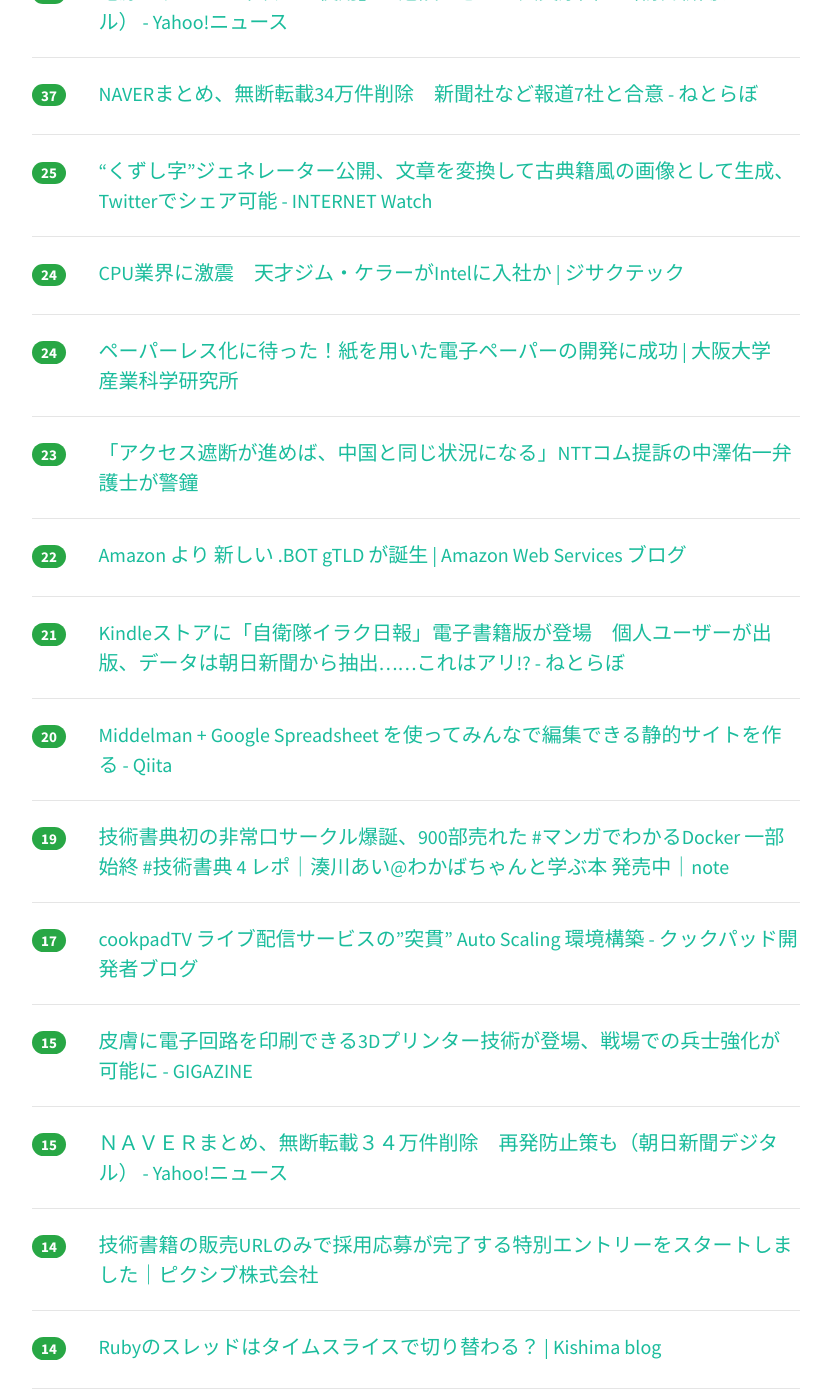
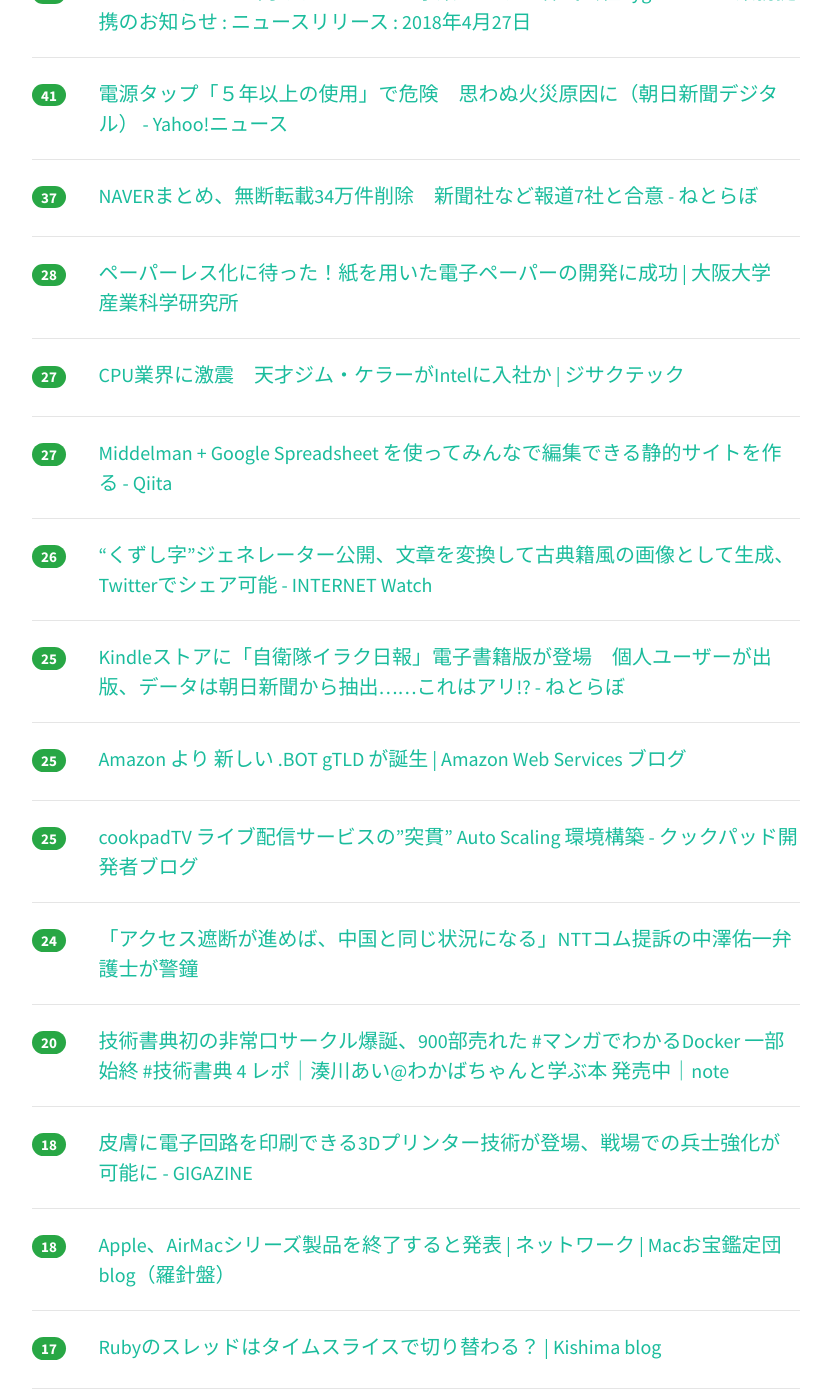
Before and after one commit to yatta47/hatena-matome-site, a Jekyll site: the page built from _posts/2018-04-27-hatena.md, in a window 1280 px wide and 1400 px high, scrolled down 496 px. Shown: the whole window, without its empty margins (224-1055 px from the left). Built offline with Jekyll 4.4.1, drawn with Linux system fonts in a browser that asks for light colours; nearby versions of some CDN libraries; some of the changed text lies outside the part shown.

Commit message:
Updated 2018-04-27

```diff
--- a/_posts/2018-04-27-hatena.md
+++ b/_posts/2018-04-27-hatena.md
@@ -1,18 +1,23 @@
 ---
 layout: post
 title:  "2018-04-27 はてぶIT"
-date:   2018-04-27 09:02:24
+date:   2018-04-27 10:01:17
 tags: [it-hotentry]
 ---
-22 件のデータあり
+26 件のデータあり
 
 <hr><div class="row">
-<div class="col-1"><span class="badge badge-pill badge-success h2">114</span></div>
+<div class="col-1"><span class="badge badge-pill badge-success h2">161</span></div>
 <div class="col-11"><a href='https://smhn.info/201804-tuusin-no-saitekika' target='_blank'>解説：mineoが悪名高い「通信の最適化」を開始。 – すまほん!!</a></div>
 </div>
 <hr>
 <div class="row">
-<div class="col-1"><span class="badge badge-pill badge-success h2">39</span></div>
+<div class="col-1"><span class="badge badge-pill badge-success h2">47</span></div>
+<div class="col-11"><a href='https://www.nintendo.co.jp/corporate/release/2018/180427.html' target='_blank'>スマートデバイス向けゲームアプリ事業における 株式会社Cygamesとの業務提携のお知らせ : ニュースリリース : 2018年4月27日</a></div>
+</div>
+<hr>
+<div class="row">
+<div class="col-1"><span class="badge badge-pill badge-success h2">41</span></div>
 <div class="col-11"><a href='https://headlines.yahoo.co.jp/hl?a=20180426-00000073-asahi-soci' target='_blank'>電源タップ「５年以上の使用」で危険　思わぬ火災原因に（朝日新聞デジタル） - Yahoo!ニュース</a></div>
 </div>
 <hr>
@@ -22,53 +27,73 @@ tags: [it-hotentry]
 </div>
 <hr>
 <div class="row">
-<div class="col-1"><span class="badge badge-pill badge-success h2">25</span></div>
+<div class="col-1"><span class="badge badge-pill badge-success h2">28</span></div>
+<div class="col-11"><a href='http://www.sanken.osaka-u.ac.jp/toppage/hot_topics/topics_20180418/' target='_blank'>ペーパーレス化に待った！紙を用いた電子ペーパーの開発に成功 | 大阪大学　産業科学研究所</a></div>
+</div>
+<hr>
+<div class="row">
+<div class="col-1"><span class="badge badge-pill badge-success h2">27</span></div>
+<div class="col-11"><a href='http://jisakutech.com/archives/2018/04/43687' target='_blank'>CPU業界に激震　天才ジム・ケラーがIntelに入社か | ジサクテック</a></div>
+</div>
+<hr>
+<div class="row">
+<div class="col-1"><span class="badge badge-pill badge-success h2">27</span></div>
+<div class="col-11"><a href='https://qiita.com/hal_sk/items/e2efe120acfd1c57206c' target='_blank'>Middelman + Google Spreadsheet を使ってみんなで編集できる静的サイトを作る - Qiita</a></div>
+</div>
+<hr>
+<div class="row">
+<div class="col-1"><span class="badge badge-pill badge-success h2">26</span></div>
 <div class="col-11"><a href='https://internet.watch.impress.co.jp/docs/news/1119357.html' target='_blank'>“くずし字”ジェネレーター公開、文章を変換して古典籍風の画像として生成、Twitterでシェア可能 - INTERNET Watch</a></div>
 </div>
 <hr>
 <div class="row">
-<div class="col-1"><span class="badge badge-pill badge-success h2">24</span></div>
-<div class="col-11"><a href='http://jisakutech.com/archives/2018/04/43687' target='_blank'>CPU業界に激震　天才ジム・ケラーがIntelに入社か | ジサクテック</a></div>
+<div class="col-1"><span class="badge badge-pill badge-success h2">25</span></div>
+<div class="col-11"><a href='http://nlab.itmedia.co.jp/nl/articles/1804/26/news141.html' target='_blank'>Kindleストアに「自衛隊イラク日報」電子書籍版が登場　個人ユーザーが出版、データは朝日新聞から抽出……これはアリ!? - ねとらぼ</a></div>
+</div>
+<hr>
+<div class="row">
+<div class="col-1"><span class="badge badge-pill badge-success h2">25</span></div>
+<div class="col-11"><a href='https://aws.amazon.com/jp/blogs/news/new-bot-gtld-from-amazon/' target='_blank'>Amazon より 新しい .BOT gTLD が誕生 | Amazon Web Services ブログ</a></div>
+</div>
+<hr>
+<div class="row">
+<div class="col-1"><span class="badge badge-pill badge-success h2">25</span></div>
+<div class="col-11"><a href='http://techlife.cookpad.com/entry/2018/04/26/214500' target='_blank'>cookpadTV ライブ配信サービスの”突貫” Auto Scaling 環境構築 - クックパッド開発者ブログ</a></div>
 </div>
 <hr>
 <div class="row">
 <div class="col-1"><span class="badge badge-pill badge-success h2">24</span></div>
-<div class="col-11"><a href='http://www.sanken.osaka-u.ac.jp/toppage/hot_topics/topics_20180418/' target='_blank'>ペーパーレス化に待った！紙を用いた電子ペーパーの開発に成功 | 大阪大学　産業科学研究所</a></div>
-</div>
-<hr>
-<div class="row">
-<div class="col-1"><span class="badge badge-pill badge-success h2">23</span></div>
 <div class="col-11"><a href='https://www.huffingtonpost.jp/2018/04/26/blockng-ntt_a_23420738/' target='_blank'>「アクセス遮断が進めば、中国と同じ状況になる」NTTコム提訴の中澤佑一弁護士が警鐘</a></div>
 </div>
 <hr>
 <div class="row">
-<div class="col-1"><span class="badge badge-pill badge-success h2">22</span></div>
-<div class="col-11"><a href='https://aws.amazon.com/jp/blogs/news/new-bot-gtld-from-amazon/' target='_blank'>Amazon より 新しい .BOT gTLD が誕生 | Amazon Web Services ブログ</a></div>
-</div>
-<hr>
-<div class="row">
-<div class="col-1"><span class="badge badge-pill badge-success h2">21</span></div>
-<div class="col-11"><a href='http://nlab.itmedia.co.jp/nl/articles/1804/26/news141.html' target='_blank'>Kindleストアに「自衛隊イラク日報」電子書籍版が登場　個人ユーザーが出版、データは朝日新聞から抽出……これはアリ!? - ねとらぼ</a></div>
-</div>
-<hr>
-<div class="row">
 <div class="col-1"><span class="badge badge-pill badge-success h2">20</span></div>
-<div class="col-11"><a href='https://qiita.com/hal_sk/items/e2efe120acfd1c57206c' target='_blank'>Middelman + Google Spreadsheet を使ってみんなで編集できる静的サイトを作る - Qiita</a></div>
-</div>
-<hr>
-<div class="row">
-<div class="col-1"><span class="badge badge-pill badge-success h2">19</span></div>
 <div class="col-11"><a href='https://note.mu/llminatoll/n/n9c716089e1bc' target='_blank'>技術書典初の非常口サークル爆誕、900部売れた #マンガでわかるDocker 一部始終 #技術書典 4 レポ｜湊川あい@わかばちゃんと学ぶ本 発売中｜note</a></div>
 </div>
 <hr>
 <div class="row">
+<div class="col-1"><span class="badge badge-pill badge-success h2">18</span></div>
+<div class="col-11"><a href='https://gigazine.net/news/20180426-3d-printing-electronics-on-skin/' target='_blank'>皮膚に電子回路を印刷できる3Dプリンター技術が登場、戦場での兵士強化が可能に - GIGAZINE</a></div>
+</div>
+<hr>
+<div class="row">
+<div class="col-1"><span class="badge badge-pill badge-success h2">18</span></div>
+<div class="col-11"><a href='http://www.macotakara.jp/blog/network/entry-34887.html' target='_blank'>Apple、AirMacシリーズ製品を終了すると発表 | ネットワーク | Macお宝鑑定団 blog（羅針盤）</a></div>
+</div>
+<hr>
+<div class="row">
 <div class="col-1"><span class="badge badge-pill badge-success h2">17</span></div>
-<div class="col-11"><a href='http://techlife.cookpad.com/entry/2018/04/26/214500' target='_blank'>cookpadTV ライブ配信サービスの”突貫” Auto Scaling 環境構築 - クックパッド開発者ブログ</a></div>
+<div class="col-11"><a href='https://silentworlds.info/2018/04/26/post-93/' target='_blank'>Rubyのスレッドはタイムスライスで切り替わる？ | Kishima blog</a></div>
+</div>
+<hr>
+<div class="row">
+<div class="col-1"><span class="badge badge-pill badge-success h2">17</span></div>
+<div class="col-11"><a href='http://moneyreport.hatenablog.com/entry/jimper_ezbook_2se' target='_blank'>Win10ノートPC「Jumper EZbook 2 SE」の商品レビュー。2万円以下で買えるノートPC！ - マネー報道 MoneyReport</a></div>
 </div>
 <hr>
 <div class="row">
 <div class="col-1"><span class="badge badge-pill badge-success h2">15</span></div>
-<div class="col-11"><a href='https://gigazine.net/news/20180426-3d-printing-electronics-on-skin/' target='_blank'>皮膚に電子回路を印刷できる3Dプリンター技術が登場、戦場での兵士強化が可能に - GIGAZINE</a></div>
+<div class="col-11"><a href='https://www.pixiv.co.jp/news/recruit/article/6221/' target='_blank'>技術書籍の販売URLのみで採用応募が完了する特別エントリーをスタートしました｜ピクシブ株式会社</a></div>
 </div>
 <hr>
 <div class="row">
@@ -78,22 +103,17 @@ tags: [it-hotentry]
 <hr>
 <div class="row">
 <div class="col-1"><span class="badge badge-pill badge-success h2">14</span></div>
-<div class="col-11"><a href='https://www.pixiv.co.jp/news/recruit/article/6221/' target='_blank'>技術書籍の販売URLのみで採用応募が完了する特別エントリーをスタートしました｜ピクシブ株式会社</a></div>
+<div class="col-11"><a href='https://av.watch.impress.co.jp/docs/news/1119416.html' target='_blank'>KDDIがスマートグラスをODGと開発。ARドローンや初音ミクの「xR」 - AV Watch</a></div>
 </div>
 <hr>
 <div class="row">
-<div class="col-1"><span class="badge badge-pill badge-success h2">14</span></div>
-<div class="col-11"><a href='https://silentworlds.info/2018/04/26/post-93/' target='_blank'>Rubyのスレッドはタイムスライスで切り替わる？ | Kishima blog</a></div>
-</div>
-<hr>
-<div class="row">
-<div class="col-1"><span class="badge badge-pill badge-success h2">12</span></div>
+<div class="col-1"><span class="badge badge-pill badge-success h2">13</span></div>
 <div class="col-11"><a href='https://anond.hatelabo.jp/20180426141155' target='_blank'>増田メンバー</a></div>
 </div>
 <hr>
 <div class="row">
-<div class="col-1"><span class="badge badge-pill badge-success h2">12</span></div>
-<div class="col-11"><a href='https://av.watch.impress.co.jp/docs/news/1119416.html' target='_blank'>KDDIがスマートグラスをODGと開発。ARドローンや初音ミクの「xR」 - AV Watch</a></div>
+<div class="col-1"><span class="badge badge-pill badge-success h2">13</span></div>
+<div class="col-11"><a href='https://applech2.com/archives/20180427-apple-airmac-discontinue.html' target='_blank'>Apple、Wi-Fiルーター「AirMac/AirPort」シリーズの販売を終了。 | AAPL Ch.</a></div>
 </div>
 <hr>
 <div class="row">
@@ -102,8 +122,8 @@ tags: [it-hotentry]
 </div>
 <hr>
 <div class="row">
-<div class="col-1"><span class="badge badge-pill badge-success h2">12</span></div>
-<div class="col-11"><a href='https://www.nintendo.co.jp/corporate/release/2018/180427.html' target='_blank'>ニュースリリース : 2018年4月27日</a></div>
+<div class="col-1"><span class="badge badge-pill badge-success h2">11</span></div>
+<div class="col-11"><a href='http://blog.domesoccer.jp/archives/60102128.html' target='_blank'>三菱重工と基本協定を結んだジャパネットHDが新スタジアム建設構想を改めて発表　2万3千人規模でホテルやマンションを併設 : ドメサカブログ</a></div>
 </div>
 <hr>
 <div class="row">
@@ -112,7 +132,7 @@ tags: [it-hotentry]
 </div>
 <hr>
 <div class="row">
-<div class="col-1"><span class="badge badge-pill badge-success h2">9</span></div>
-<div class="col-11"><a href='https://applech2.com/archives/20180427-apple-airmac-discontinue.html' target='_blank'>Apple、Wi-Fiルーター「AirMac/AirPort」シリーズの販売を終了。 | AAPL Ch.</a></div>
+<div class="col-1"><span class="badge badge-pill badge-success h2">10</span></div>
+<div class="col-11"><a href='https://trafficnews.jp/post/80315' target='_blank'>F-22とF-35のハイブリッド戦闘機、実現は…？　F-2後継、ロ社が日本政府へ打診か | 乗りものニュース</a></div>
 </div>
 <hr>
```
